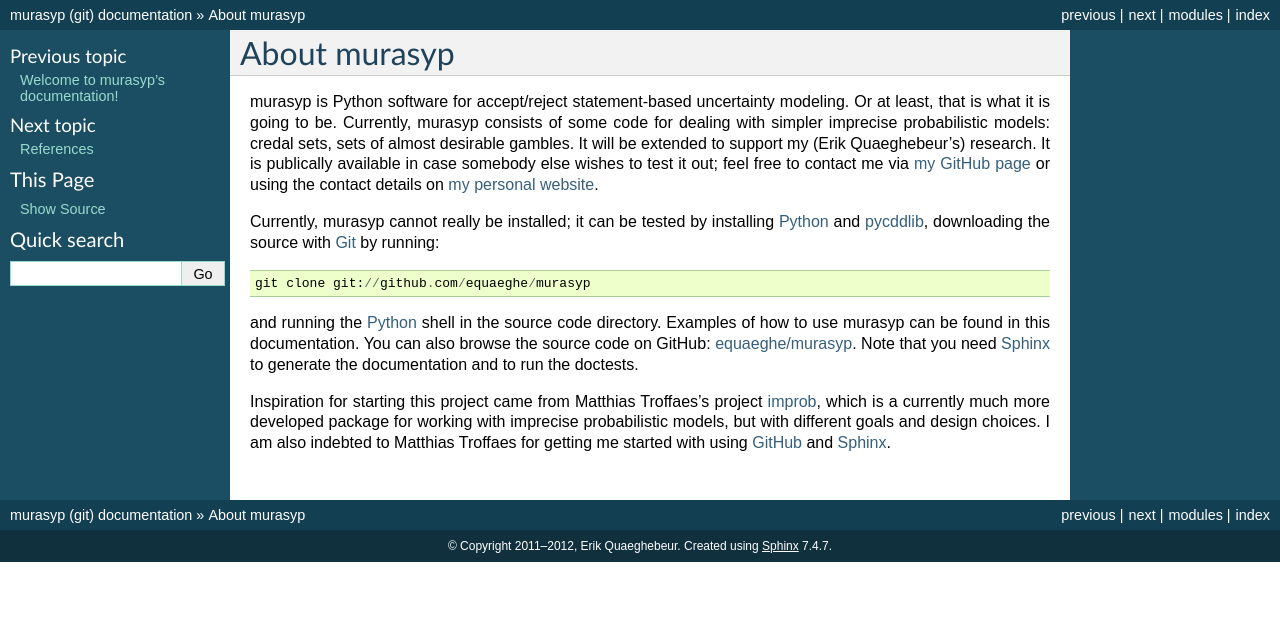
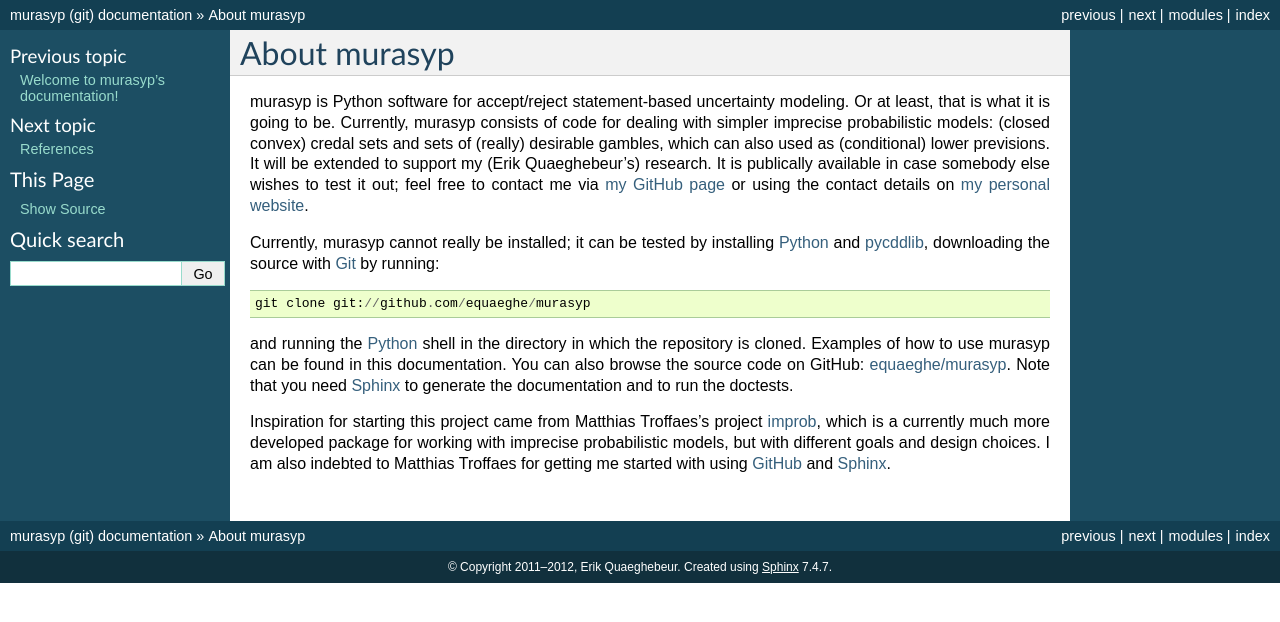
Before and after one commit to equaeghe/murasyp, a Sphinx documentation site: the page built from docs/source/about.rst, in a window 1280 px wide. Shown: the top 622 px of the page. Built offline with Sphinx 7.4.7, drawn with Linux system fonts in a browser that asks for light colours; formulas are drawn with MathJax 3.

Commit message:
updated/improved 'about' page in docs

```diff
--- a/docs/source/about.rst
+++ b/docs/source/about.rst
@@ -2,7 +2,7 @@ About murasyp
 =============
 murasyp is Python software for accept/reject statement-based uncertainty modeling.
 Or at least, that is what it is going to be.
-Currently, murasyp consists of some code for dealing with simpler imprecise probabilistic models: credal sets, sets of almost desirable gambles.
+Currently, murasyp consists of code for dealing with simpler imprecise probabilistic models: (closed convex) credal sets and sets of (really) desirable gambles, which can also used as (conditional) lower previsions.
 It will be extended to support my (Erik Quaeghebeur's) research.
 It is publically available in case somebody else wishes to test it out; feel free to contact me via `my GitHub page <https://github.com/equaeghe>`_ or using the contact details on `my personal website <http://users.ugent.be/~equaeghe>`_.
 
@@ -10,7 +10,7 @@ Currently, murasyp cannot really be installed; it can be tested by installing `P
 
     git clone git://github.com/equaeghe/murasyp
 
-and running the `Python <http://python.org/>`_ shell in the source code directory.
+and running the `Python <http://python.org/>`_ shell in the directory in which the repository is cloned.
 Examples of how to use murasyp can be found in this documentation.
 You can also browse the source code on GitHub: `equaeghe/murasyp <http://github.com/equaeghe/murasyp>`_.
 Note that you need `Sphinx <http://sphinx.pocoo.org/>`_ to generate the documentation and to run the doctests.
```
